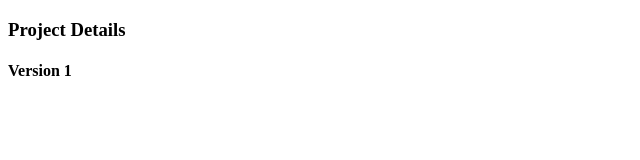
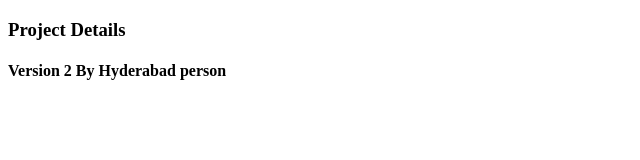
Before and after one commit to ManiWork-git/Git_Task, a plain HTML site: page index.html in a window 1280 px wide. Shown: the whole page, without its empty margins (0-640 px from the left). Drawn offline with Linux system fonts and the light colour scheme.

Commit message:
version 2

```diff
--- a/index.html
+++ b/index.html
@@ -7,6 +7,6 @@
   </head>
   <body>
     <h3>Project Details</h3>
-    <h4>Version 1</h4>
+    <h4>Version 2 By Hyderabad person</h4>
   </body>
 </html>
```
